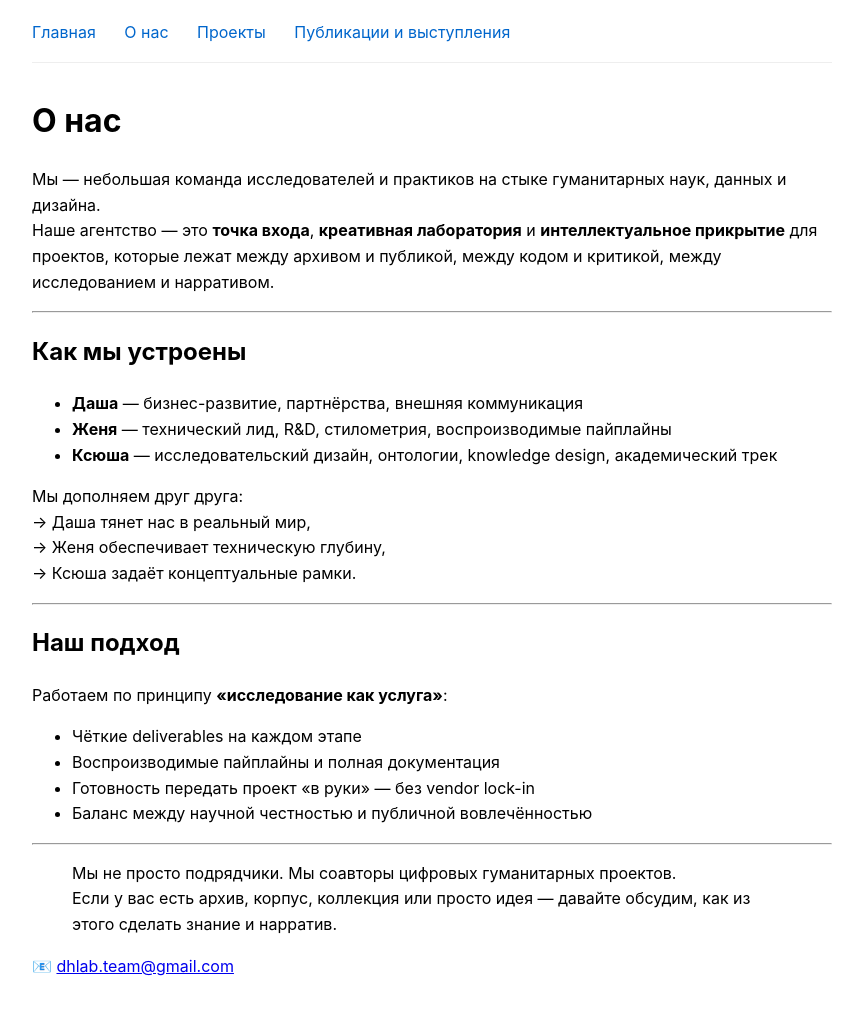
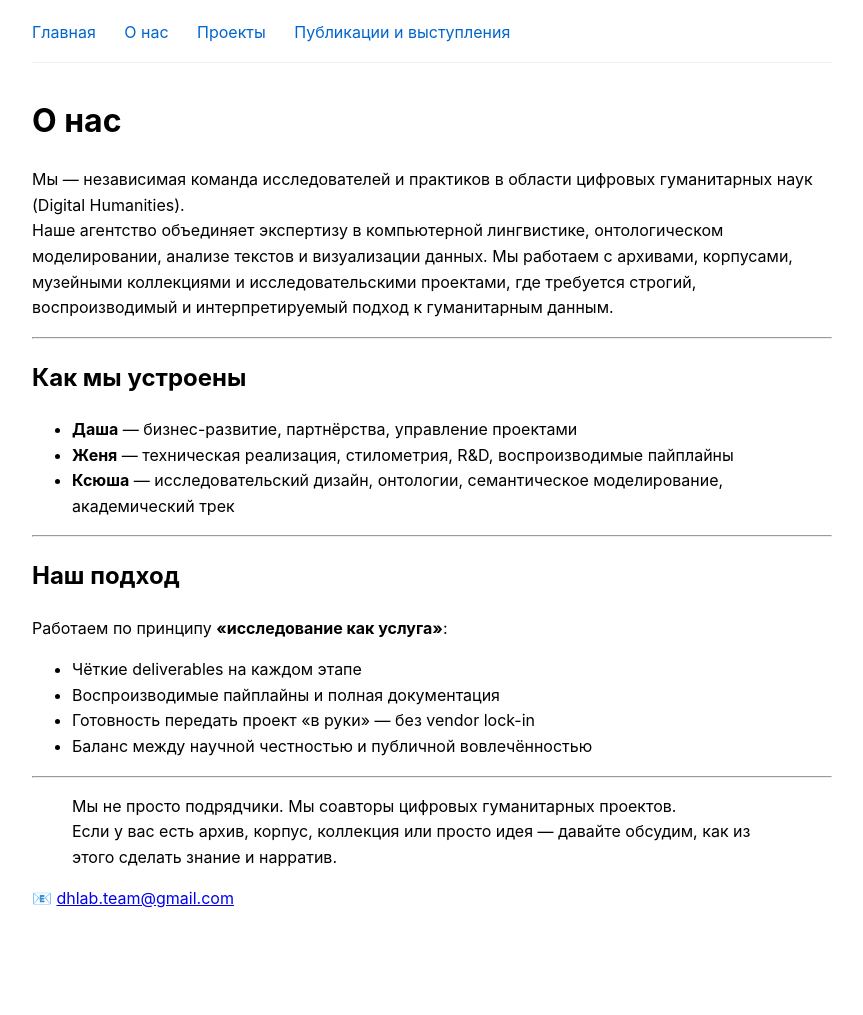
Before and after one commit to data-artel/data-artel.github.io, a Jekyll site: the page built from about.md, in a window 1280 px wide. Shown: the whole page, without its empty margins (208-1071 px from the left). Built offline with Jekyll 4.4.1, drawn with Linux system fonts in a browser that asks for light colours; after the commit the page ends 948 px from its top, so only the background shows below that.

Commit message:
Update about.md

```diff
--- a/about.md
+++ b/about.md
@@ -5,21 +5,16 @@ title: О нас
 
 # О нас
 
-Мы — небольшая команда исследователей и практиков на стыке гуманитарных наук, данных и дизайна.
-Наше агентство — это **точка входа**, **креативная лаборатория** и **интеллектуальное прикрытие** для проектов, которые лежат между архивом и публикой, между кодом и критикой, между исследованием и нарративом.
+Мы — независимая команда исследователей и практиков в области цифровых гуманитарных наук (Digital Humanities).
+Наше агентство объединяет экспертизу в компьютерной лингвистике, онтологическом моделировании, анализе текстов и визуализации данных. Мы работаем с архивами, корпусами, музейными коллекциями и исследовательскими проектами, где требуется строгий, воспроизводимый и интерпретируемый подход к гуманитарным данным.
 
 ---
 
 ## Как мы устроены
 
-- **Даша** — бизнес-развитие, партнёрства, внешняя коммуникация
-- **Женя** — технический лид, R&D, стилометрия, воспроизводимые пайплайны
-- **Ксюша** — исследовательский дизайн, онтологии, knowledge design, академический трек
-
-Мы дополняем друг друга:
-→ Даша тянет нас в реальный мир,
-→ Женя обеспечивает техническую глубину,
-→ Ксюша задаёт концептуальные рамки.
+- **Даша** — бизнес-развитие, партнёрства, управление проектами
+- **Женя** — техническая реализация, стилометрия, R&D, воспроизводимые пайплайны
+- **Ксюша** — исследовательский дизайн, онтологии, семантическое моделирование, академический трек
 
 ---
 
```
